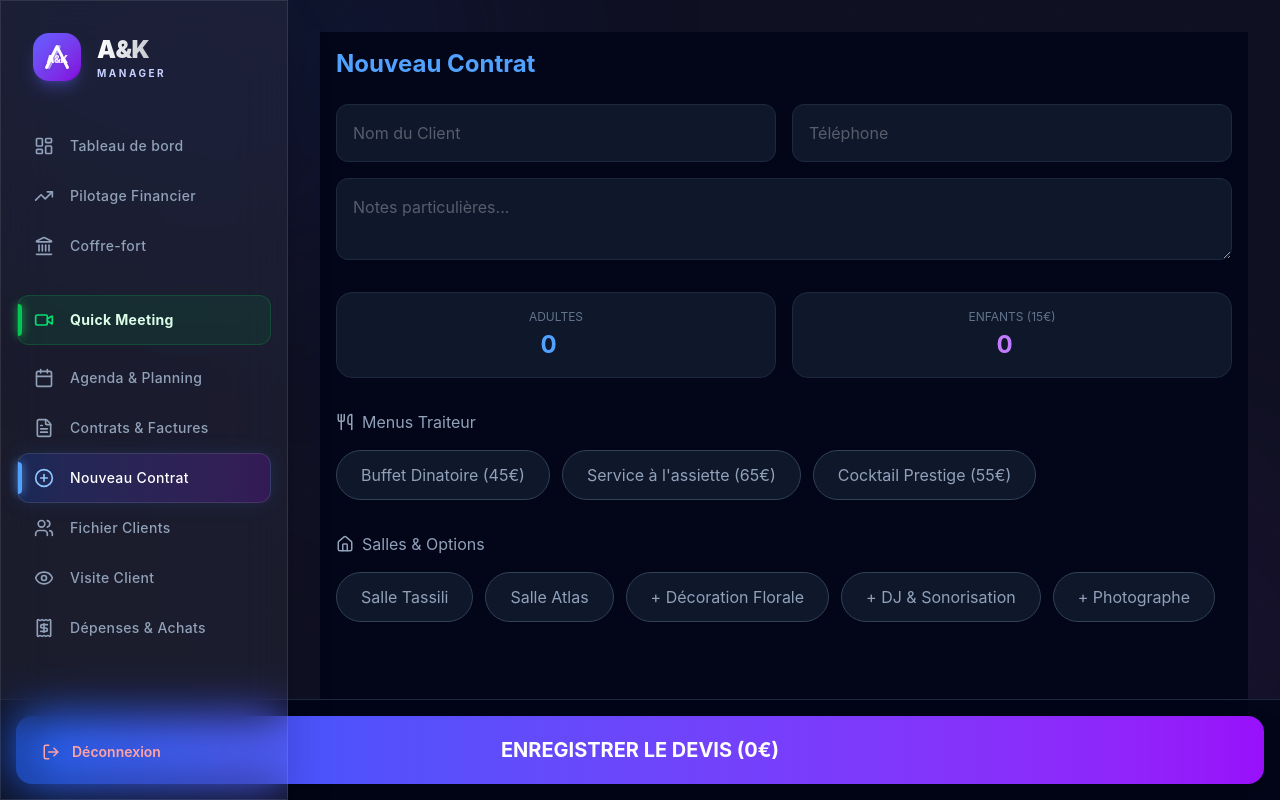
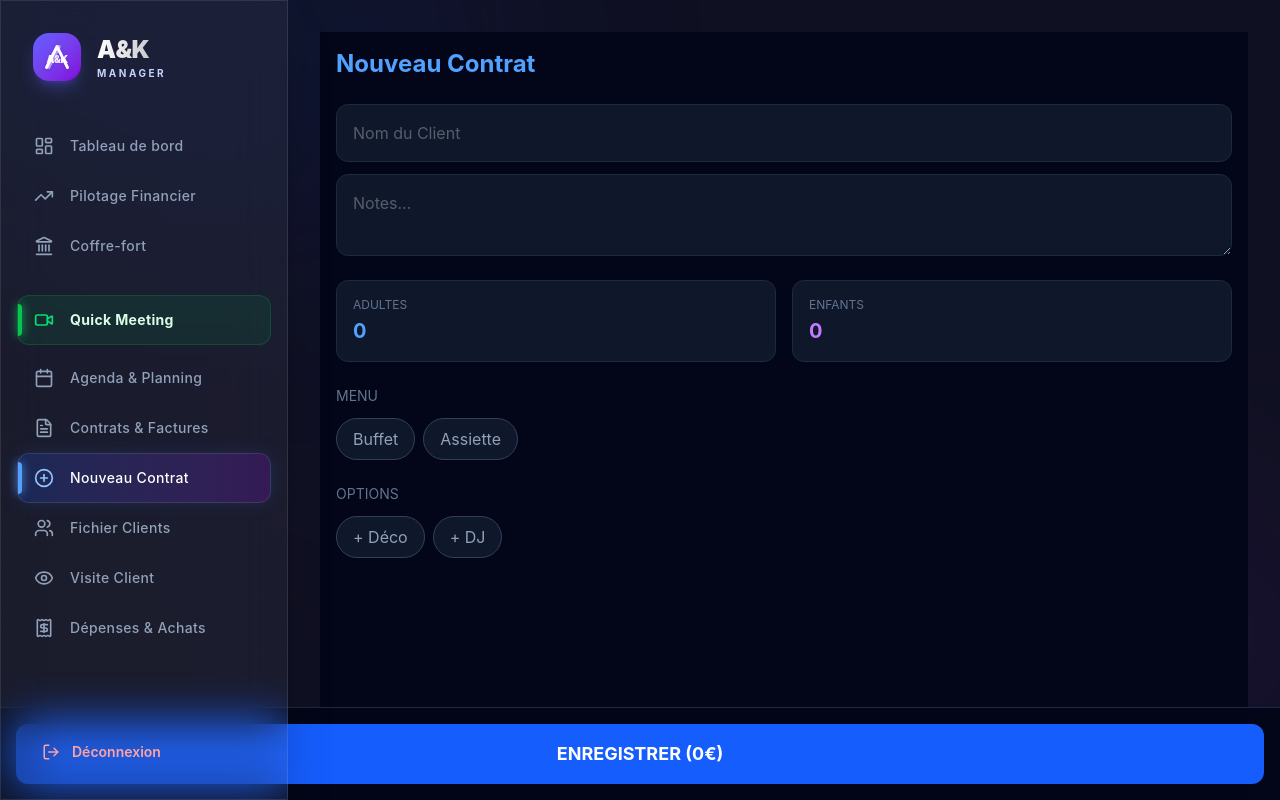
Before and after one commit to Anislekiss/tassili-reception, a React (Vite) app in the folder scratch/tassili-reception/: page /new-contract in a window 1280 px wide. Built offline with nearby package versions, Linux system fonts and the light colour scheme.

Commit message:
Correction bug de clic et sécurisation des calculs

```diff
--- a/scratch/tassili-reception/src/pages/NewContract.jsx
+++ b/scratch/tassili-reception/src/pages/NewContract.jsx
@@ -1,124 +1,122 @@
 import React, { useState, useMemo } from 'react';
 import { db } from '../lib/firebase';
 import { collection, addDoc, serverTimestamp } from 'firebase/firestore';
-import { Save, User, Phone, Mail, MapPin, Calendar, Users, StickyNote, Utensils, Home, PlusCircle } from 'lucide-react';
+import { Save, Utensils, Home, User, Phone, StickyNote } from 'lucide-react';
 
 export default function NewContract() {
-    // --- ÉTATS POUR LA SAISIE FLUIDE (TEXTE) ---
-    const [localClient, setLocalClient] = useState({
-        name: '', phone: '', email: '', address: '', eventDate: '', notes: ''
-    });
-
-    // --- ÉTATS POUR LE SIMULATEUR (BULLES) ---
+    // --- ÉTATS ---
+    const [localClient, setLocalClient] = useState({ name: '', phone: '', notes: '' });
     const [adults, setAdults] = useState(0);
     const [children, setChildren] = useState(0);
     const [selectedMenu, setSelectedMenu] = useState(null);
     const [selectedRoom, setSelectedRoom] = useState(null);
-    const [options, setOptions] = useState([]);
+    const [selectedOptions, setSelectedOptions] = useState([]);
 
-    // --- DONNÉES DU SIMULATEUR ---
+    // --- DONNÉES ---
     const menus = [
-        { id: 'buffet', label: 'Buffet Dinatoire', price: 45 },
-        { id: 'service', label: 'Service à l\'assiette', price: 65 },
-        { id: 'cocktail', label: 'Cocktail Prestige', price: 55 }
+        { id: 'buffet', label: 'Buffet', price: 45 },
+        { id: 'service', label: 'Assiette', price: 65 }
+    ];
+    const rooms = [
+        { id: 'tassili', label: 'Tassili', price: 1500 },
+        { id: 'atlas', label: 'Atlas', price: 1200 }
+    ];
+    const extraOptions = [
+        { id: 'deco', label: 'Déco', price: 300 },
+        { id: 'dj', label: 'DJ', price: 500 }
     ];
 
-    const rooms = [
-        { id: 'tassili', label: 'Salle Tassili', price: 1500 },
-        { id: 'atlas', label: 'Salle Atlas', price: 1200 }
-    ];
+    // --- CALCULS (Sécurisés) ---
+    const totalAmount = useMemo(() => {
+        let total = (Number(adults) * (selectedMenu?.price || 0)) + (Number(children) * 15);
+        if (selectedRoom) total += selectedRoom.price;
+        selectedOptions.forEach(opt => { total += opt.price; });
+        return total;
+    }, [adults, children, selectedMenu, selectedRoom, selectedOptions]);
 
-    const extraOptions = [
-        { id: 'deco', label: 'Décoration Florale', price: 300 },
-        { id: 'dj', label: 'DJ & Sonorisation', price: 500 },
-        { id: 'photo', label: 'Photographe', price: 450 }
-    ];
-
-    // --- CALCUL DU TOTAL (HT) ---
-    const totalAmount = useMemo(() => {
-        let total = (adults * (selectedMenu ? selectedMenu.price : 0)) + (children * 15);
-        if (selectedRoom) total += selectedRoom.price;
-        const optionsPrice = options.reduce((sum, opt) => sum + opt.price, 0);
-        return total + optionsPrice;
-    }, [adults, children, selectedMenu, selectedRoom, options]);
-
-    // --- FONCTIONS ACTIONS ---
-    const toggleOption = (opt) => {
-        setOptions(prev => prev.find(o => o.id === opt.id) ? prev.filter(o => o.id !== opt.id) : [...prev, opt]);
-    };
-
-    const handleTextChange = (field, value) => {
-        setLocalClient(prev => ({ ...prev, [field]: value }));
+    // --- LOGIQUE SANS BUG ---
+    const handleOptionToggle = (opt) => {
+        setSelectedOptions(prev =>
+            prev.find(o => o.id === opt.id)
+                ? prev.filter(o => o.id !== opt.id)
+                : [...prev, opt]
+        );
     };
 
     const saveToFirebase = async () => {
-        if (!localClient.name) return alert("Nom client requis");
+        if (!localClient.name) return alert("Nom requis");
         try {
             await addDoc(collection(db, "contracts"), {
-                ...localClient,
-                adults, children,
-                menu: selectedMenu?.label,
-                room: selectedRoom?.label,
+                clientName: localClient.name,
+                clientPhone: localClient.phone,
+                notes: localClient.notes,
                 totalAmount,
-                status: 'Visite',
                 createdAt: serverTimestamp()
             });
-            alert("✅ Enregistré avec succès !");
-        } catch (e) { alert("❌ Erreur"); }
+            alert("✅ Enregistré !");
+        } catch (e) { alert("Erreur Firebase"); }
     };
 
     return (
         <div className="p-4 bg-slate-950 min-h-screen text-white pb-40">
             <h1 className="text-2xl font-bold mb-6 text-blue-400">Nouveau Contrat</h1>
 
-            {/* INFOS CLIENTS (FLUIDES) */}
-            <div className="grid grid-cols-1 md:grid-cols-2 gap-4 mb-8">
-                <input placeholder="Nom du Client" className="bg-slate-900 p-4 rounded-xl border border-slate-800 outline-none focus:border-blue-500" value={localClient.name} onChange={e => handleTextChange('name', e.target.value)} />
-                <input placeholder="Téléphone" className="bg-slate-900 p-4 rounded-xl border border-slate-800 outline-none focus:border-blue-500" value={localClient.phone} onChange={e => handleTextChange('phone', e.target.value)} />
-                <textarea placeholder="Notes particulières..." className="md:col-span-2 bg-slate-900 p-4 rounded-xl border border-slate-800 outline-none focus:border-blue-500" value={localClient.notes} onChange={e => handleTextChange('notes', e.target.value)} />
+            {/* CLIENT */}
+            <div className="grid gap-3 mb-6">
+                <input
+                    placeholder="Nom du Client"
+                    className="bg-slate-900 p-4 rounded-xl border border-slate-800 outline-none focus:border-blue-500"
+                    value={localClient.name}
+                    onChange={e => setLocalClient({ ...localClient, name: e.target.value })}
+                />
+                <textarea
+                    placeholder="Notes..."
+                    className="bg-slate-900 p-4 rounded-xl border border-slate-800 outline-none focus:border-blue-500"
+                    value={localClient.notes}
+                    onChange={e => setLocalClient({ ...localClient, notes: e.target.value })}
+                />
             </div>
 
-            {/* NOMBRE D'INVITÉS */}
-            <div className="flex gap-4 mb-8">
-                <div className="flex-1 bg-slate-900 p-4 rounded-2xl text-center border border-slate-800">
-                    <p className="text-xs text-slate-500 mb-1">ADULTES</p>
-                    <input type="number" className="bg-transparent text-2xl font-bold w-full text-center outline-none text-blue-400" value={adults} onChange={e => setAdults(parseInt(e.target.value) || 0)} />
+            {/* INVITÉS */}
+            <div className="flex gap-4 mb-6">
+                <div className="flex-1 bg-slate-900 p-4 rounded-xl border border-slate-800">
+                    <label className="text-xs text-slate-500 block mb-1">ADULTES</label>
+                    <input type="number" className="bg-transparent text-xl font-bold w-full outline-none text-blue-400" value={adults} onChange={e => setAdults(e.target.value)} />
                 </div>
-                <div className="flex-1 bg-slate-900 p-4 rounded-2xl text-center border border-slate-800">
-                    <p className="text-xs text-slate-500 mb-1">ENFANTS (15€)</p>
-                    <input type="number" className="bg-transparent text-2xl font-bold w-full text-center outline-none text-purple-400" value={children} onChange={e => setChildren(parseInt(e.target.value) || 0)} />
+                <div className="flex-1 bg-slate-900 p-4 rounded-xl border border-slate-800">
+                    <label className="text-xs text-slate-500 block mb-1">ENFANTS</label>
+                    <input type="number" className="bg-transparent text-xl font-bold w-full outline-none text-purple-400" value={children} onChange={e => setChildren(e.target.value)} />
                 </div>
             </div>
 
-            {/* SÉLECTION TRAITEUR (BULLES) */}
-            <h2 className="flex items-center gap-2 mb-4 text-slate-400"><Utensils size={18} /> Menus Traiteur</h2>
-            <div className="flex flex-wrap gap-3 mb-8">
+            {/* MENUS (BULLES) */}
+            <div className="mb-6">
+                <p className="text-slate-500 text-sm mb-3">MENU</p>
+                <div className="flex flex-wrap gap-2">
                     {menus.map(m => (
-                    <button key={m.id} onClick={() => setSelectedMenu(m)} className={`px-6 py-3 rounded-full border transition-all ${selectedMenu?.id === m.id ? 'bg-blue-600 border-blue-400' : 'bg-slate-900 border-slate-700 text-slate-400'}`}>
-                        {m.label} ({m.price}€)
+                        <button key={m.id} onClick={() => setSelectedMenu(m)} className={`px-4 py-2 rounded-full border transition-all ${selectedMenu?.id === m.id ? 'bg-blue-600 border-blue-400' : 'bg-slate-900 border-slate-700 text-slate-400'}`}>
+                            {m.label}
                         </button>
                     ))}
                 </div>
+            </div>
 
-            {/* SALLES ET OPTIONS */}
-            <h2 className="flex items-center gap-2 mb-4 text-slate-400"><Home size={18} /> Salles & Options</h2>
-            <div className="flex flex-wrap gap-3">
-                {rooms.map(r => (
-                    <button key={r.id} onClick={() => setSelectedRoom(r)} className={`px-6 py-3 rounded-full border transition-all ${selectedRoom?.id === r.id ? 'bg-purple-600 border-purple-400' : 'bg-slate-900 border-slate-700 text-slate-400'}`}>
-                        {r.label}
-                    </button>
-                ))}
+            {/* OPTIONS (BULLES) */}
+            <div className="mb-6">
+                <p className="text-slate-500 text-sm mb-3">OPTIONS</p>
+                <div className="flex flex-wrap gap-2">
                     {extraOptions.map(o => (
-                    <button key={o.id} onClick={() => toggleOption(o)} className={`px-6 py-3 rounded-full border transition-all ${options.find(opt => opt.id === o.id) ? 'bg-emerald-600 border-emerald-400' : 'bg-slate-900 border-slate-700 text-slate-400'}`}>
+                        <button key={o.id} onClick={() => handleOptionToggle(o)} className={`px-4 py-2 rounded-full border transition-all ${selectedOptions.find(opt => opt.id === o.id) ? 'bg-emerald-600 border-emerald-400' : 'bg-slate-900 border-slate-700 text-slate-400'}`}>
                             + {o.label}
                         </button>
                     ))}
                 </div>
+            </div>
 
             {/* BOUTON FIXE */}
             <div className="fixed bottom-0 left-0 right-0 p-4 bg-slate-950/90 backdrop-blur-md border-t border-slate-800">
-                <button onClick={saveToFirebase} className="w-full bg-gradient-to-r from-blue-600 to-purple-600 py-5 rounded-2xl font-bold text-xl shadow-2xl active:scale-95 transition-all">
-                    ENREGISTRER LE DEVIS ({totalAmount}€)
+                <button onClick={saveToFirebase} className="w-full bg-blue-600 py-4 rounded-xl font-bold text-lg active:scale-95 transition-all">
+                    ENREGISTRER ({totalAmount}€)
                 </button>
             </div>
         </div>
```
Lines whose indentation alone changed are shown as unchanged.
